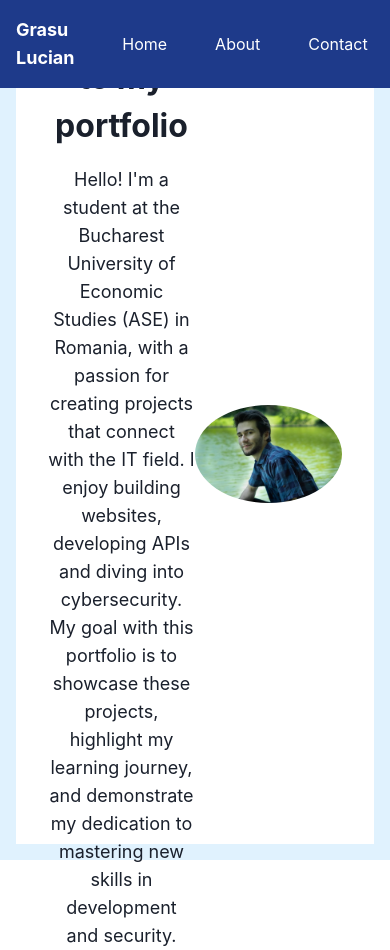
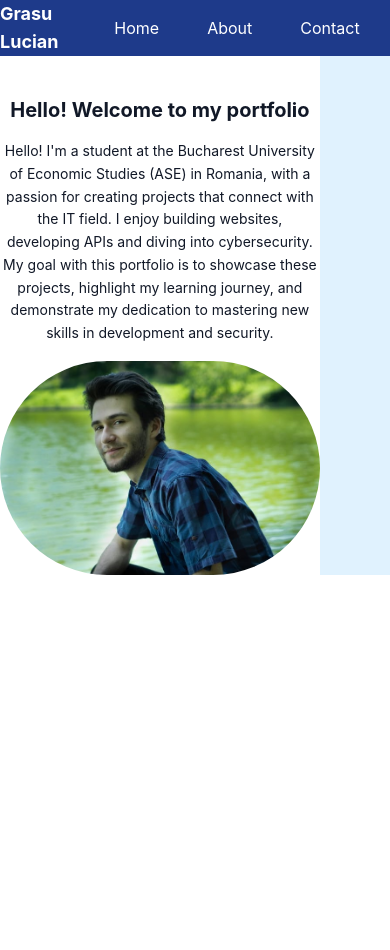
Before and after one commit to Grasu-Lucian/My_Portofolio, a React (Create React App) app in the folder my-portfolio/: page / in a window 390 px wide. After the commit the page ends 844 px from the top, so only its background shows below. Built offline with nearby package versions, Linux system fonts and the light colour scheme.

Commit message:
Enhance AboutMe section with responsive design, improved styles, and padding adjustments

```diff
--- a/my-portfolio/src/AboutMe.css
+++ b/my-portfolio/src/AboutMe.css
@@ -4,46 +4,47 @@
 
 /* Styles for the AboutMe section */
 .about-me {
-  display: flex;
-  justify-content: center;
-  align-items: center;
-  height: calc(100vh - 4rem); /* Adjust for the height of the navbar */
-  padding: 2rem;
-  background-color: #ffffff;
-  color: #1a202c;
-  transition: background-color 0.5s ease-in-out, color 0.5s ease-in-out;
-}
-
-.dark .about-me {
-  background-color: #2d3748;
-  color: #f7fafc;
+  @apply flex flex-col md:flex-row justify-center items-center h-screen p-4 md:p-8 bg-white dark:bg-gray-800 text-gray-900 dark:text-gray-100 transition duration-500 ease-in-out;
 }
 
 .about-me-content {
-  width: 50%; /* Occupy half of the section */
-  text-align: center;
+  @apply w-full md:w-1/2 text-center md:text-left flex flex-col justify-center p-4;
 }
 
 .about-me-image {
-  width: 50%; /* Occupy half of the section */
-  display: flex;
-  justify-content: center;
-  align-items: center;
+  @apply w-full md:w-1/2 flex justify-center items-center mt-4 md:mt-0 p-4;
 }
 
 .about-me-image img {
-  max-width: 100%;
-  height: auto;
-  border-radius: 50%; /* Optional: make the image circular */
+  @apply max-w-full h-auto rounded-full;
 }
 
 .about-me h2 {
-  font-size: 2rem;
-  font-weight: bold;
-  margin-bottom: 1rem;
+  @apply text-xl sm:text-2xl md:text-3xl font-bold mb-4 mt-16 sm:mt-0;
 }
 
 .about-me p {
-  font-size: 1.125rem;
-  line-height: 1.75rem;
+  @apply text-sm sm:text-base md:text-lg leading-relaxed;
 }
+
+/* Additional styles for smaller screens */
+@media (max-width: 480px) {
+  .about-me {
+    @apply h-auto;
+  }
+
+  .about-me-content {
+    @apply mt-16;
+  }
+
+  .about-me h2 {
+    @apply mt-8;
+  }
+  .p-4 {
+    padding: 0;
+  }
+  .about-me {
+    width: 82%;
+
+  }
+}
--- a/my-portfolio/src/AboutMe.js
+++ b/my-portfolio/src/AboutMe.js
@@ -6,13 +6,13 @@ function AboutMe() {
   return (
     <section className="about-me">
       <div className="about-me-content">
-        <h2>Hello! Welcome to my portfolio</h2>
-        <p>
+        <h2 className="text-xl sm:text-2xl md:text-3xl font-bold mb-4">Hello! Welcome to my portfolio</h2>
+        <p className="text-sm sm:text-base md:text-lg leading-relaxed">
           Hello! I'm a student at the Bucharest University of Economic Studies (ASE) in Romania, with a passion for creating projects that connect with the IT field. I enjoy building websites, developing APIs and diving into cybersecurity. My goal with this portfolio is to showcase these projects, highlight my learning journey, and demonstrate my dedication to mastering new skills in development and security.
         </p>
       </div>
       <div className="about-me-image">
-        <img src={meImage} alt="Me" />
+        <img src={meImage} alt="Me" className="max-w-full h-auto rounded-full" />
       </div>
     </section>
   );
--- a/my-portfolio/src/App.css
+++ b/my-portfolio/src/App.css
@@ -3,7 +3,11 @@
 @tailwind utilities;
 
 /* Other custom styles for the App component */
-
+body{
+  box-sizing: border-box;
+  margin: 0;
+  padding: 0;
+}
 /* Example custom styles */
 .bg-background {
   background-color: #e0f2fe;
@@ -31,3 +35,15 @@
 .dark .text-primary {
   color: #f7fafc;
 }
+
+/* Margin color */
+.margin-color {
+  background-color: #90c5fd;
+}
+
+/* Hide margin on small screens */
+@media (max-width: 480px) {
+  .p-4 {
+    padding: 0;
+  }
+}
--- a/my-portfolio/src/index.css
+++ b/my-portfolio/src/index.css
@@ -1,5 +1,6 @@
 body {
   margin: 0;
+  padding: 0;
   font-family: -apple-system, BlinkMacSystemFont, 'Segoe UI', 'Roboto', 'Oxygen',
     'Ubuntu', 'Cantarell', 'Fira Sans', 'Droid Sans', 'Helvetica Neue',
     sans-serif;
@@ -11,3 +12,8 @@ code {
   font-family: source-code-pro, Menlo, Monaco, Consolas, 'Courier New',
     monospace;
 }
+@media (max-width: 480px) {
+  .p-4 {
+    padding: 0;
+  }
+}
```
Also changed, not shown: 1 other file (tests, documents, lock files or other folders).
